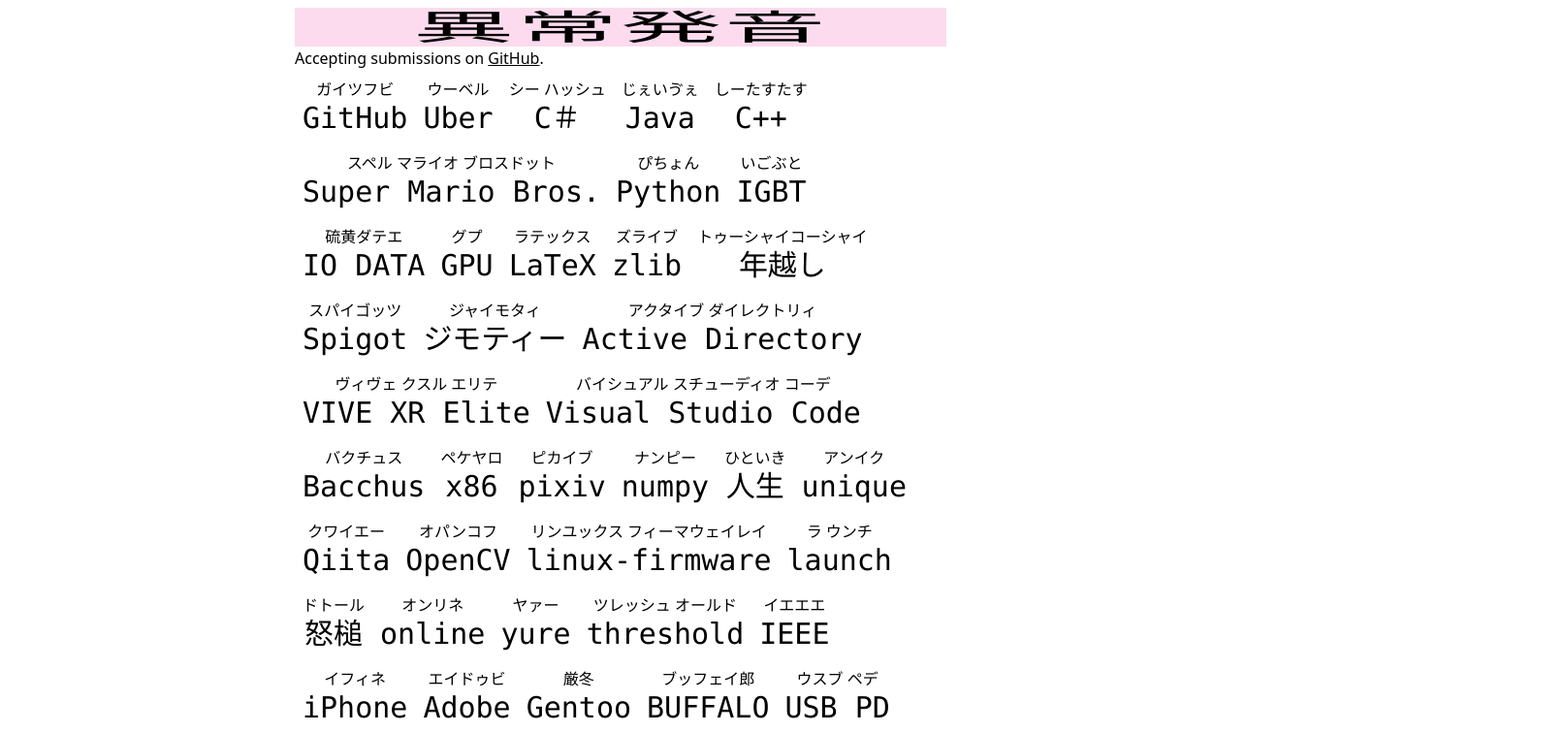
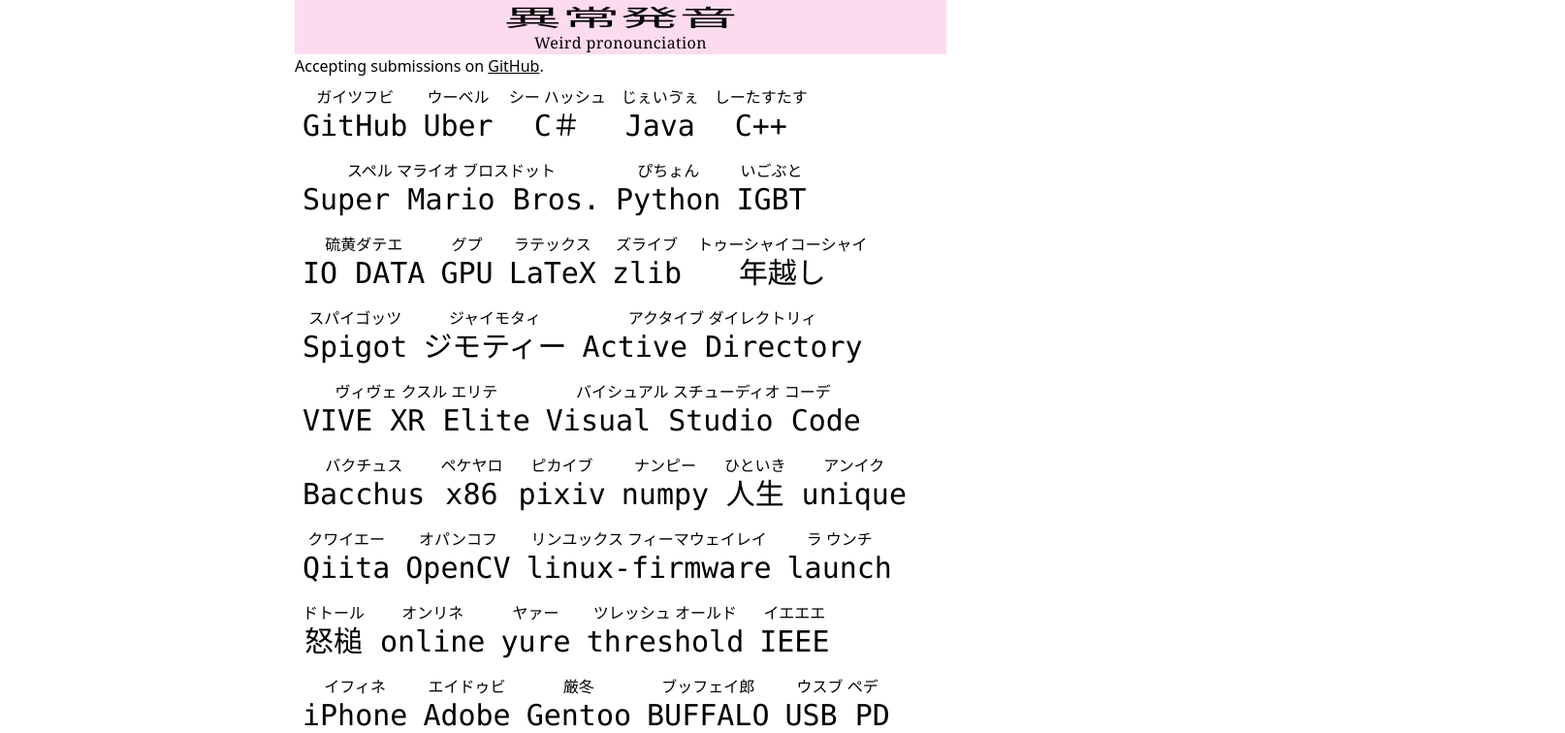
Before and after one commit to yude/weird-pronounciation, a Next.js app: page / in a window 1280 px wide. Shown: the top 756 px of the page at 97% size, 1614 px wide, since content can reach past the window. Built offline with nearby package versions, Linux system fonts and the light colour scheme.

Commit message:
fix: Update title styling

```diff
--- a/src/app/layout.tsx
+++ b/src/app/layout.tsx
@@ -14,11 +14,21 @@
 }) {
   return (
     <html lang="ja">
-      <body className="max-w-2xl mx-auto mt-2">
-        <div className="text-center font-serif bg-pink-200/75 text-4xl tracking-wide decoration-pink-500 decoration-4">
-          <p style={{ transform: `scaleX(2.9)` }}>
-            <Link href="/">異常発音</Link>
-          </p>
+      <body className="max-w-2xl mx-auto">
+        <div className="text-center font-serif bg-pink-200/75 tracking-wide decoration-pink-500 decoration-4">
+          <Link href="/">
+            <p
+              className="text-6xl"
+              style={{
+                transform: `scale(1, 0.4)`,
+                marginTop: "-12px",
+                marginBottom: "-16px",
+              }}
+            >
+              異常発音
+            </p>
+            <p className="text-md">Weird pronounciation</p>
+          </Link>
         </div>
         {children}
       </body>
```
